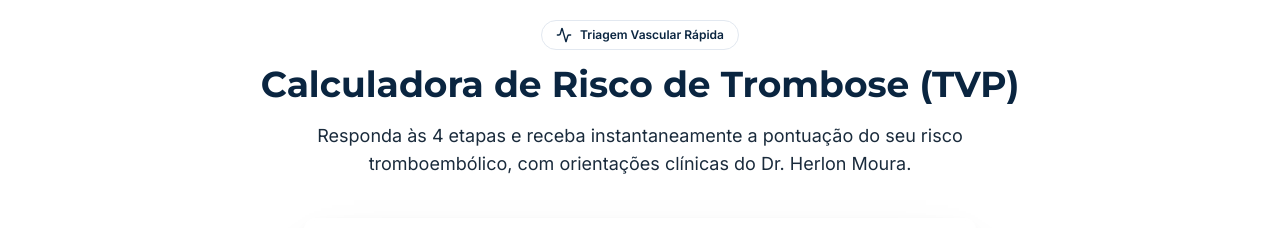
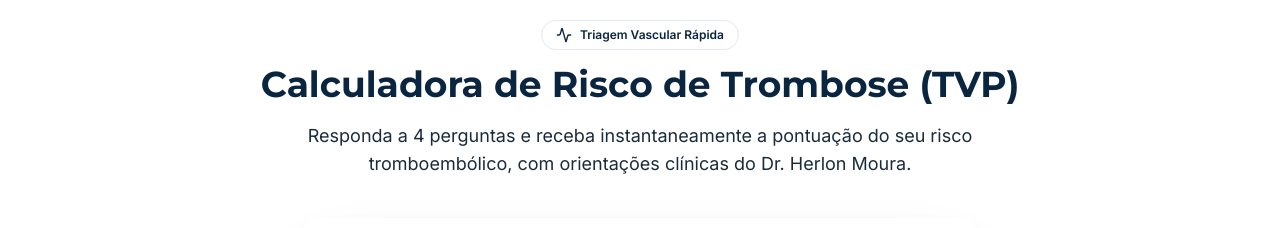
Before and after one commit to hudsonargollo/herlonmoura, a Next.js app: page / in a window 1280 px wide. Shown: the part 4860-5088 px from the top of the page. Built offline with nearby package versions, Linux system fonts and the light colour scheme; a web font is replaced by a local one.

Commit message:
fix(home): use '4 perguntas' instead of '4 etapas' for TVP calculator

```diff
--- a/app/page.tsx
+++ b/app/page.tsx
@@ -572,7 +572,7 @@ export default function Home() {
               Calculadora de Risco de Trombose (TVP)
             </h2>
             <p className="mt-4 text-body-lg" style={bodyStyle}>
-              Responda às 4 etapas e receba instantaneamente a pontuação do seu risco tromboembólico, com orientações clínicas do Dr. Herlon Moura.
+              Responda a 4 perguntas e receba instantaneamente a pontuação do seu risco tromboembólico, com orientações clínicas do Dr. Herlon Moura.
             </p>
           </div>
 
```
